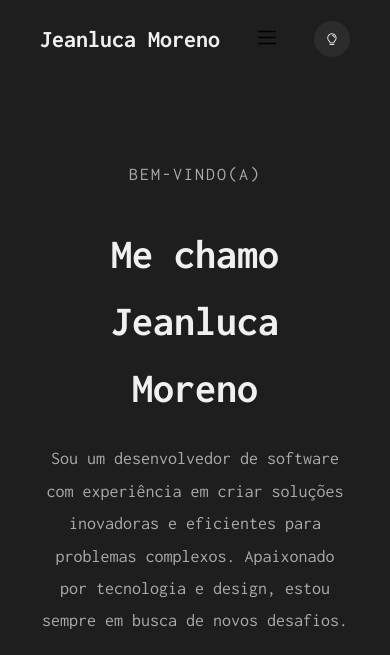
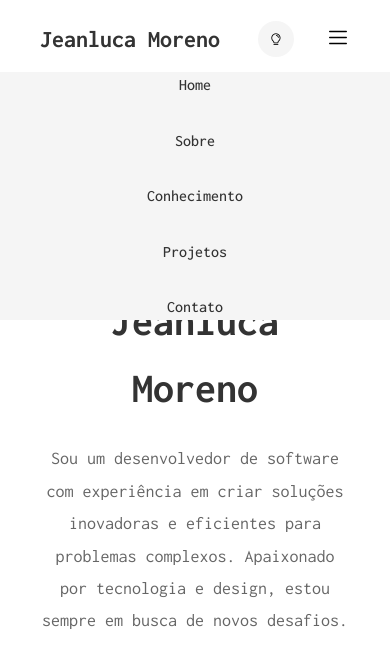
Before and after one commit to jmorrn/portfolio-teach, a plain HTML site: page index.html in a window 390 px wide. Both pictures are taken after a click on the button 332 px from the left and 39 px from the top of the page. Shown: the top 655 px of the page. Drawn offline with nearby package versions, Linux system fonts and the light colour scheme.

Commit message:
refactor header layout and styles for improved mobile menu usability

```diff
--- a/index.html
+++ b/index.html
@@ -39,9 +39,6 @@
         <a href="#">Jeanluca Moreno</a>
       </div>
 
-      <button class="menu-toggle" id="menu-toggle">
-        <i class="ph ph-list"></i>
-      </button>
 
       <nav id="mobile-menu">
         <a href="#home">Home</a>
@@ -51,9 +48,17 @@
         <a href="#contato">Contato</a>
       </nav>
 
+
+      <div class="header-buttons-container">
       <button id="theme-toggle" class="theme-toggle-button">
         <i class="ph ph-lightbulb"></i>
       </button>
+
+
+      <button class="menu-toggle" id="menu-toggle">
+        <i class="ph ph-list"></i>
+      </button>
+      </div>
     </header>
 
 
--- a/styles/header.css
+++ b/styles/header.css
@@ -18,6 +18,7 @@ header {
 
 .menu-toggle {
     display: none;
+    color: var(--color-black)
 }
 
 
@@ -46,6 +47,15 @@ header .theme-toggle-button {
 }
 
 
+.header-buttons-container {
+    display: flex;
+    gap: 32px;
+    align-items: center;
+    justify-content: center;
+
+}
+
+
 
 @media (max-width: 768px) {
     .hamburger-menu {
@@ -58,7 +68,15 @@ header .theme-toggle-button {
 
     nav.open {
         display: flex;
+        position: absolute;
         flex-direction: column;
+        align-items: center;
+        justify-content: center;
+        width: 100%;
+        background-color: var(--color-bg-gray);
+        right: 0;
+        top: 72px;
+
     }
 
     .nav-menu {
```
